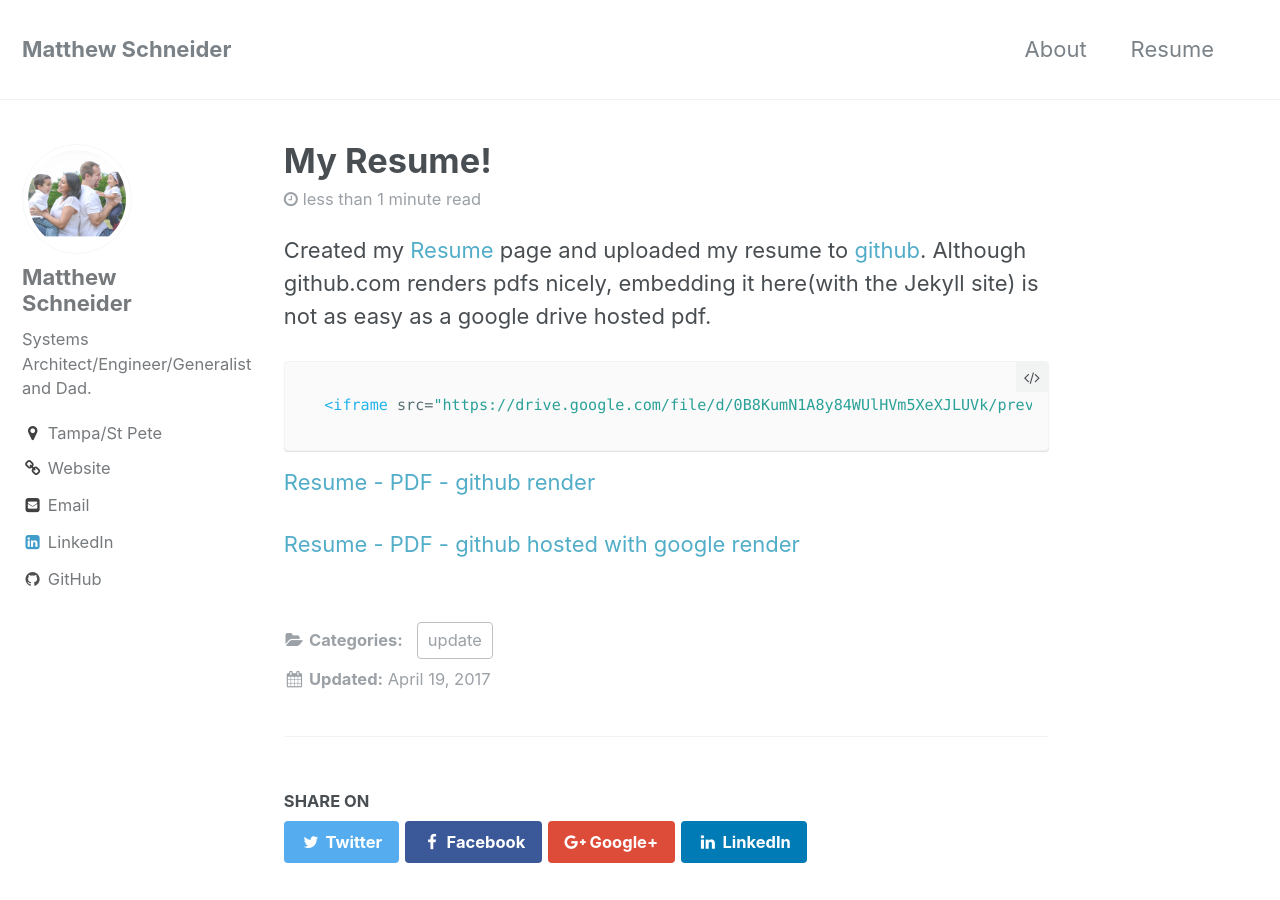
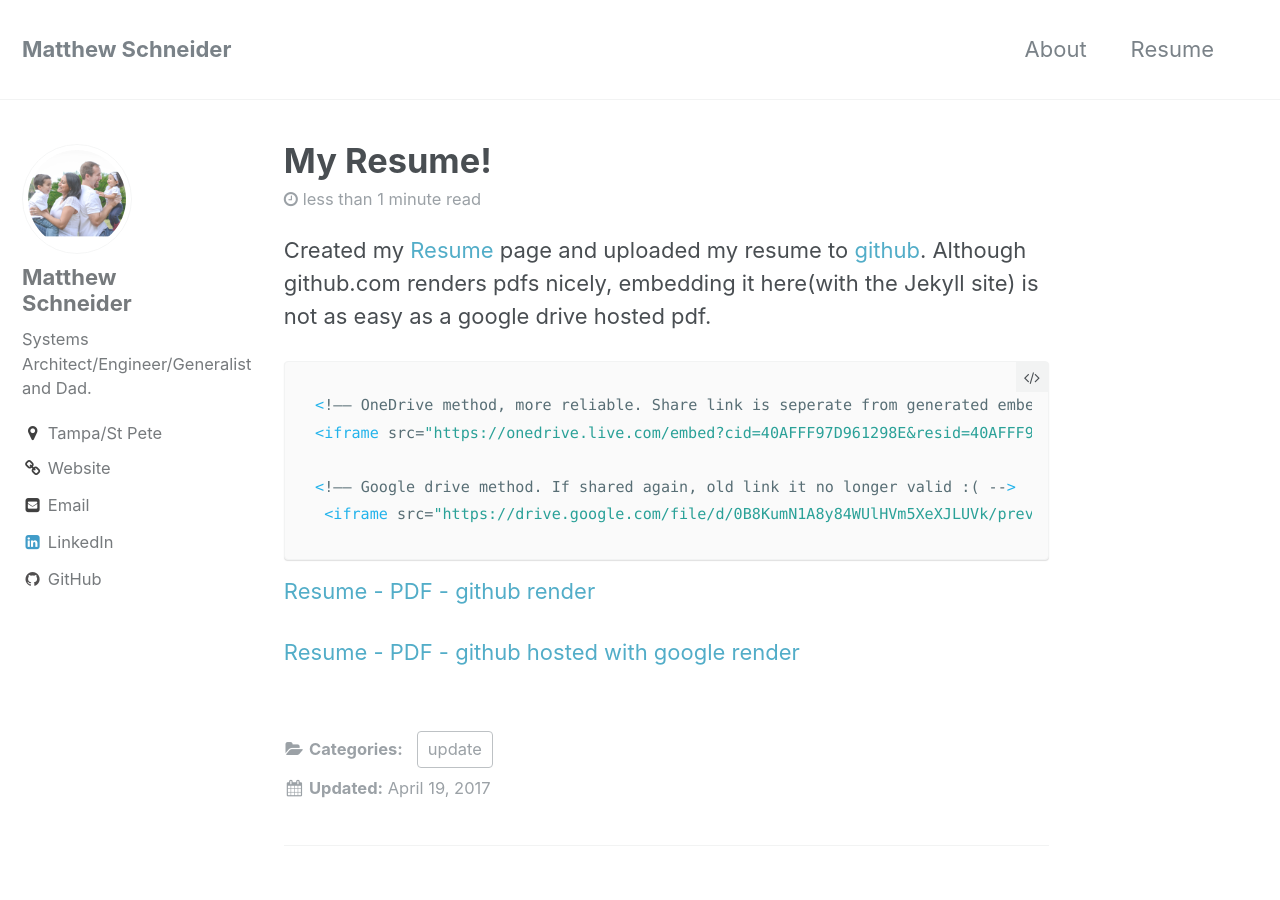
Before and after one commit to matt555/matt555.github.io, a Jekyll site: the page built from _posts/2017-04-19-My-Resume.md, in a window 1280 px wide and 900 px high. Built offline with Jekyll 4.4.1, drawn with Linux system fonts in a browser that asks for light colours.

Commit message:
resume post updated for future reference.

````diff
--- a/_posts/2017-04-19-My-Resume.md
+++ b/_posts/2017-04-19-My-Resume.md
@@ -9,6 +9,10 @@ categories: update
  Although github.com renders pdfs nicely, embedding it here(with the Jekyll site) is not as easy as a google drive hosted pdf.
 
  ```html
+<!–– OneDrive method, more reliable. Share link is seperate from generated embed link -->
+<iframe src="https://onedrive.live.com/embed?cid=40AFFF97D961298E&resid=40AFFF97D961298E%2131467&authkey=ALBRyCgIwIw3x4c&em=2" width="100%" height="800" frameborder="0" scrolling="no"></iframe>
+
+<!–– Google drive method. If shared again, old link it no longer valid :( -->
  <iframe src="https://drive.google.com/file/d/0B8KumN1A8y84WUlHVm5XeXJLUVk/preview" width="100%" height="800"></iframe>
  ```
 
````
